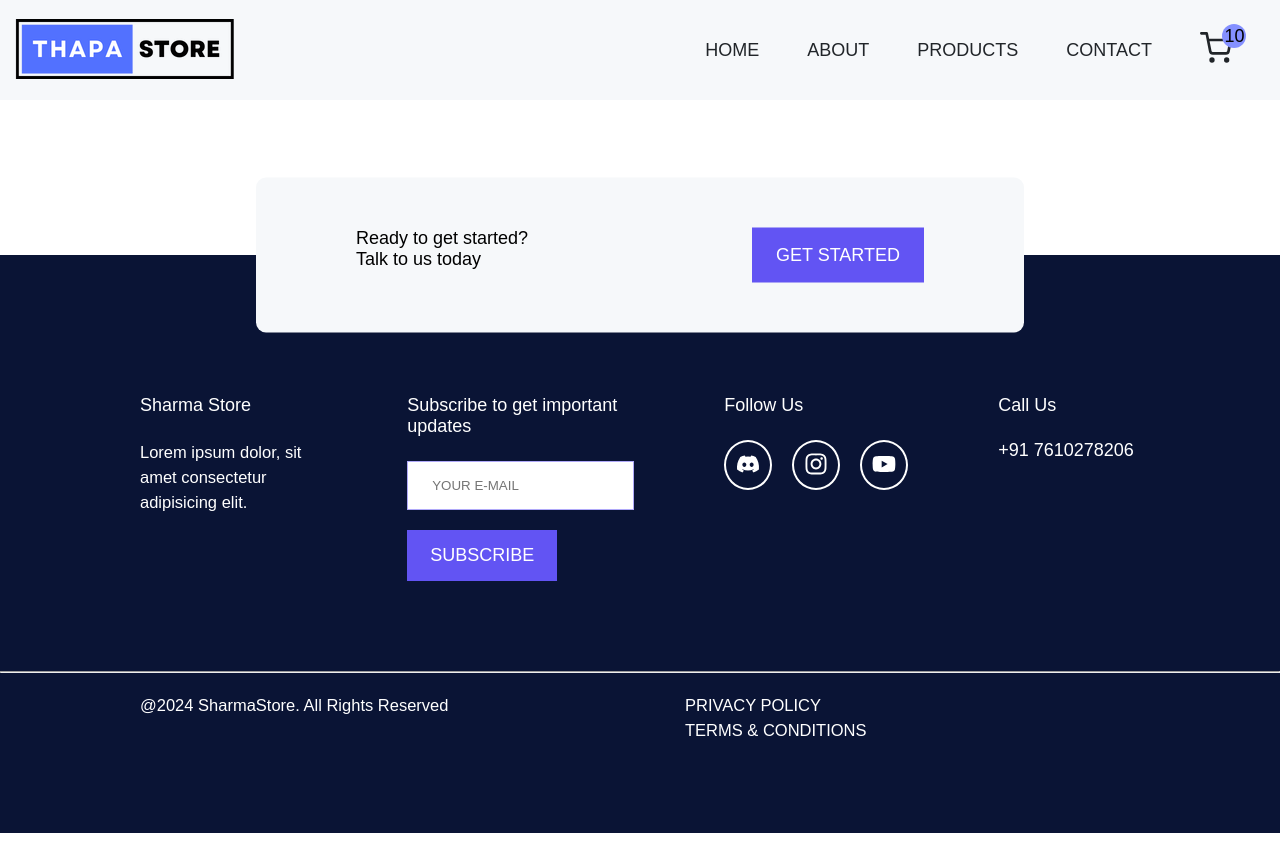
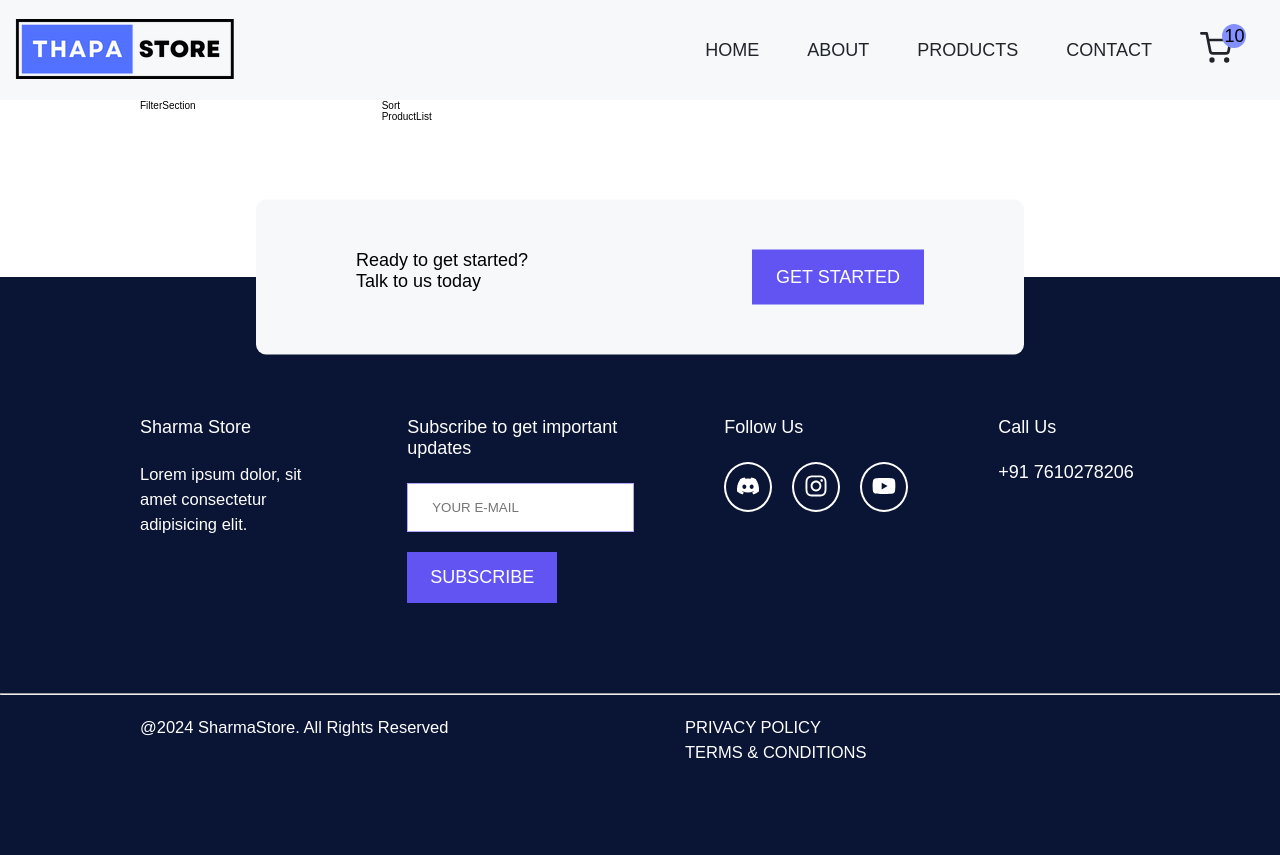
Before and after one commit to anjulsharma010/EcommerceSite-React, a React (Create React App) app: page /products in a window 1280 px wide. Before the commit the page ends 833 px from the top, so only its background shows below. Built offline with nearby package versions, Linux system fonts and the light colour scheme; no server answers.

Commit message:
products page initilised

```diff
--- a/src/Products.js
+++ b/src/Products.js
@@ -1,8 +1,27 @@
 import React from "react";
 import styled from "styled-components";
+import Sort from "./components/Sort";
+import FilterSection from "./components/FilterSection";
+import ProductList from "./components/ProductList";
 
 const Products = () => {
-  return <Wrapper></Wrapper>;
+  return (
+    <Wrapper>
+      <div className="container grid grid-filter-column">
+        <div>
+          <FilterSection />
+        </div>
+        <section className="product-view--sort">
+          <div className="sort-filter">
+            <Sort />
+          </div>
+          <div className="main-product">
+            <ProductList />
+          </div>
+        </section>
+      </div>
+    </Wrapper>
+  );
 };
 
 const Wrapper = styled.section`
--- /dev/null
+++ b/src/components/FilterSection.js
@@ -0,0 +1,9 @@
+import React from 'react'
+
+const FilterSection = () => {
+  return (
+    <div>FilterSection</div>
+  )
+}
+
+export default FilterSection
--- a/src/components/PageNavigation.js
+++ b/src/components/PageNavigation.js
@@ -5,7 +5,7 @@
 const PageNavigation = ({ title }) => {
   return (
     <Wrapper>
-      <NavLink to="/">Home</NavLink>/ {title}
+      <NavLink to="/">Home</NavLink>/{title}
     </Wrapper>
   );
 };
--- /dev/null
+++ b/src/components/ProductList.js
@@ -0,0 +1,9 @@
+import React from 'react'
+
+const ProductList = () => {
+  return (
+    <div>ProductList</div>
+  )
+}
+
+export default ProductList
--- /dev/null
+++ b/src/components/Sort.js
@@ -0,0 +1,9 @@
+import React from 'react'
+
+const Sort = () => {
+  return (
+    <div>Sort</div>
+  )
+}
+
+export default Sort
```
Also changed, not shown: src/context/filter_context.js (added).
